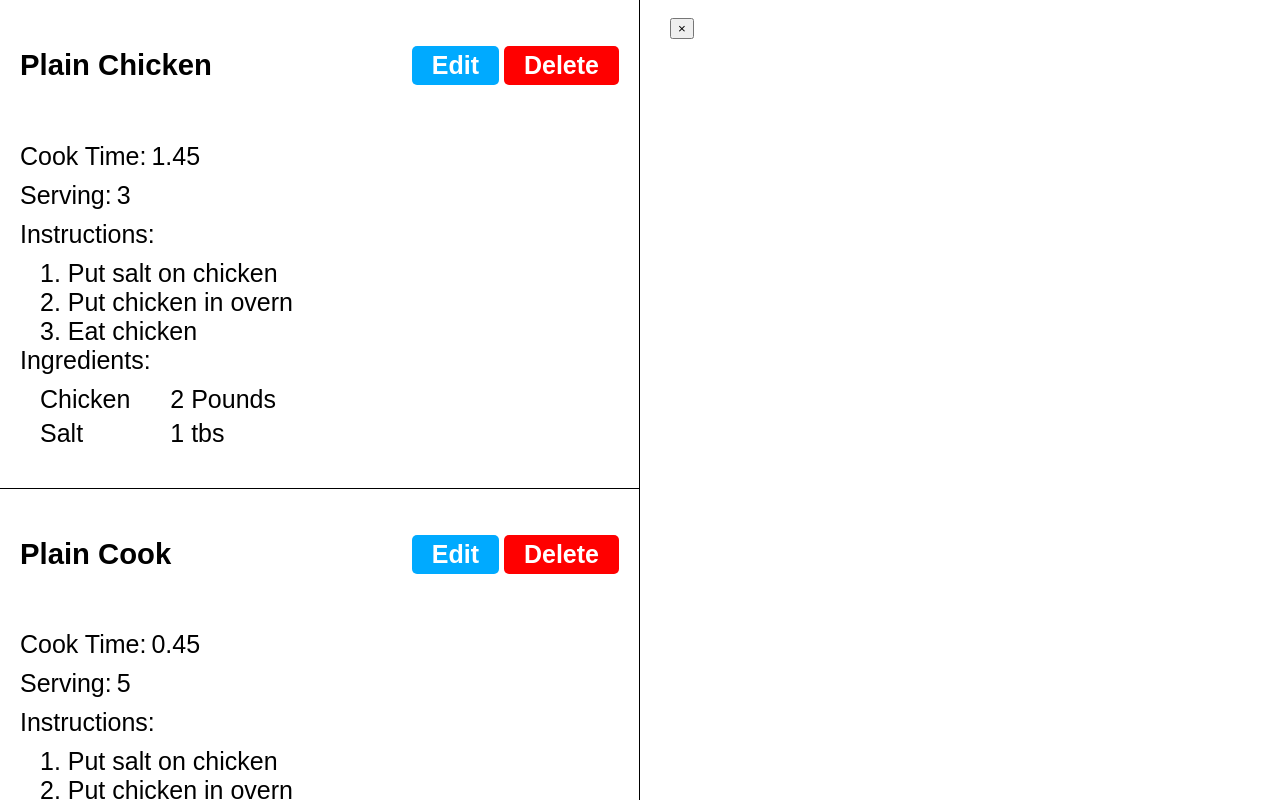
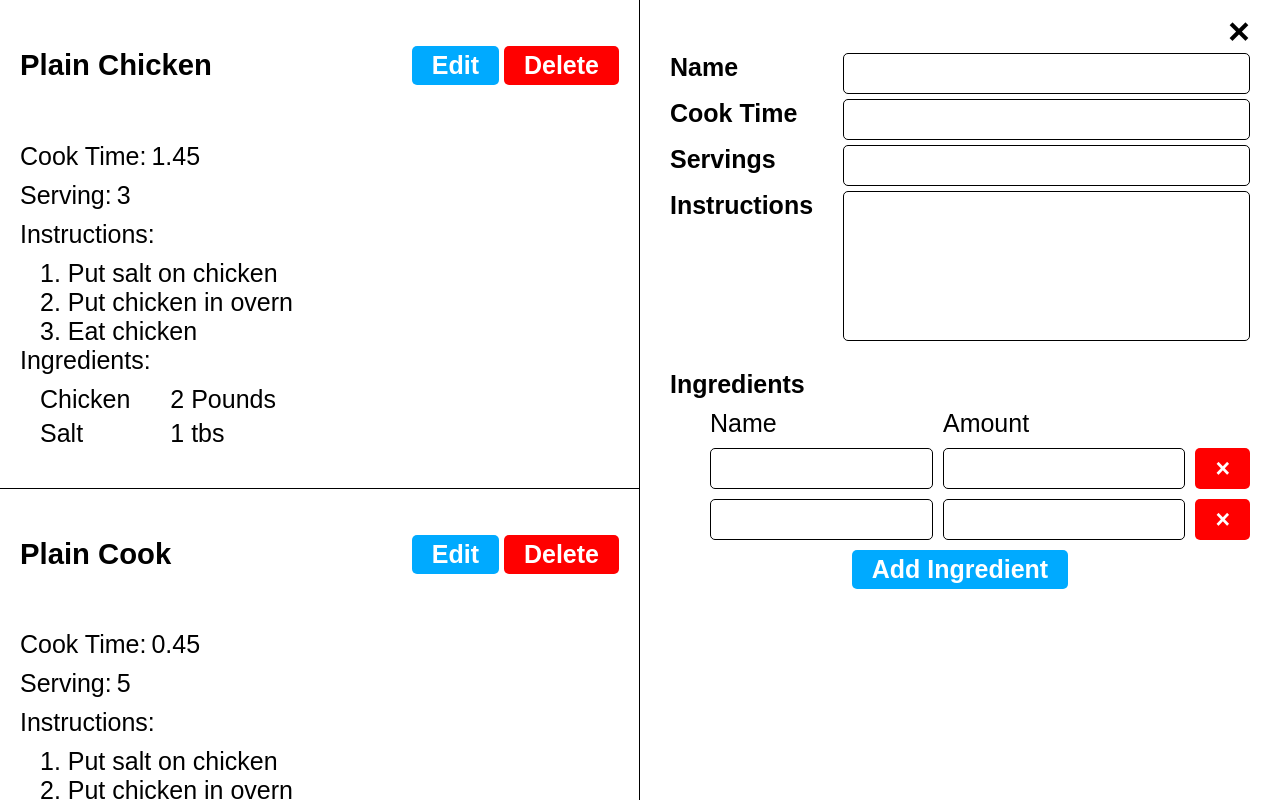
Before and after one commit to mdrazuahammed1020/cooking--recipe-app, a React (Vite) app: page / in a window 1280 px wide. Shown: the top 800 px of the page. Built offline with nearby package versions, Linux system fonts and the light colour scheme.

Commit message:
"add recipeedit.css "

```diff
--- a/src/App.jsx
+++ b/src/App.jsx
@@ -13,7 +13,6 @@
   useEffect(()=> {
     const recipeJSON = localStorage.getItem(LOCAL_STORAGE_KEY);
     if(recipeJSON !== null) setRecipes(JSON.parse(recipeJSON));
-    // recipeJSON && setRecipes(JSON.parse(recipeJSON))
   }, [])
 
   useEffect(()=>{
--- a/src/component/RecipeEdit.jsx
+++ b/src/component/RecipeEdit.jsx
@@ -1,10 +1,66 @@
 // import React from 'react'
+
+import RecipeIngredientEdit from "./RecipeIngredientEdit";
 
 export default function RecipeEdit() {
   return (
     <div className="recipe--edit">
-        <div>
-            <button>&times;</button>
+        <div className="recipe-edit__remove-button-container">
+            <button className="btn recipe-edit__remove-button" >&times;</button>
+        </div>
+        <div className="recipe-edit__details-grid">
+          <label
+            htmlFor="name"
+            className="recipe-edit__label">
+            Name
+          </label>
+          <input
+            type="text"
+            name="name"
+            id="name"
+            className="recipe-edit__input"/>
+          <label
+            htmlFor="cookTime"
+            className="recipe-edit__label">
+            Cook Time
+          </label>
+          <input
+           type="text"
+           name="cookTime"
+           id="cookTime"
+           className="recipe-edit__input"/>
+          <label
+            htmlFor="servings"
+            className="recipe-edit__label">
+            Servings
+            </label>
+          <input
+            type="number"
+            min="1"
+            name="servings"
+            id="servings"
+            className="recipe-edit__input"/>
+          <label
+            htmlFor="instructions"
+            className="recipe-edit__label">
+            Instructions
+            </label>
+          <textarea
+            name="instructions"
+            id="instructions"
+            className="recipe-edit__input"></textarea>
+        </div>
+        <br />
+        <label className="recipe-edit__label" >Ingredients</label>
+        <div className="recipe-edit__ingredient-grid">
+          <div>Name</div>
+          <div>Amount</div>
+          <div></div>
+          <RecipeIngredientEdit />
+          <RecipeIngredientEdit />
+        </div>
+        <div className="recipe-edit__add-ingredient-btn-container">
+          <button className="btn btn--primary">Add Ingredient</button>
         </div>
     </div>
   )
--- /dev/null
+++ b/src/component/RecipeIngredientEdit.jsx
@@ -0,0 +1,12 @@
+/* eslint-disable no-unused-vars */
+import React from 'react'
+
+export default function RecipeIngredientEdit() {
+  return (
+    <>
+    <input className='recipe-edit__input' type="text" />
+    <input className='recipe-edit__input' type="text" />
+    <button className='btn btn--danger' >&times;</button>
+    </>
+  )
+}
--- a/src/component/RecipeList.jsx
+++ b/src/component/RecipeList.jsx
@@ -1,3 +1,4 @@
+/* eslint-disable react/prop-types */
 import React, { useContext } from 'react'
 import Recipe from './Recipe'
 import { RecipeContext } from '../App'
--- a/src/css/recipe-edit.css
+++ b/src/css/recipe-edit.css
@@ -8,3 +8,59 @@
     max-height: 100%;
     overflow-y: auto;
 }
+
+.recipe-edit__remove-button-container{
+    text-align: end;
+}
+.recipe-edit__remove-button{
+    padding: 0;
+    background: none;
+    outline: none;
+    border: none;
+    font-size: 1.5rem;
+}
+
+.recipe-edit__details-grid{
+   display: grid;
+   grid-template-columns: auto 1fr;
+   row-gap: 5px;
+   column-gap: 30px;
+}
+
+.recipe-edit__label{
+    font-weight: bold;
+}
+
+.recipe-edit__input{
+    border: 1px solid black;
+    border-radius: 5px;
+    padding: 5px;
+    font-size: inherit;
+    outline: none;
+    width: 100%;
+}
+
+textarea.recipe-edit__input{
+    resize: none;
+    height: 150px;
+}
+
+.recipe-edit__ingredient-grid{
+    display: grid;
+    grid-template-columns: repeat(3, auto);
+    gap: 10px;
+    margin-top: 10px;
+    margin-left: 40px;
+}
+
+.recipe-edit__add-ingredient-btn-container{
+    margin-top: 10px;
+    text-align: center;
+}
+
+@media (max-width: 1000px) {
+    .recipe-edit__details-grid,
+    .recipe-edit__ingredient-grid{
+        grid-template-columns: auto;
+    }
+}
```
